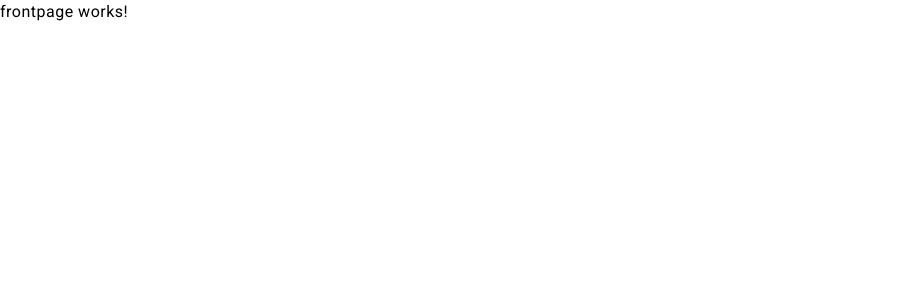
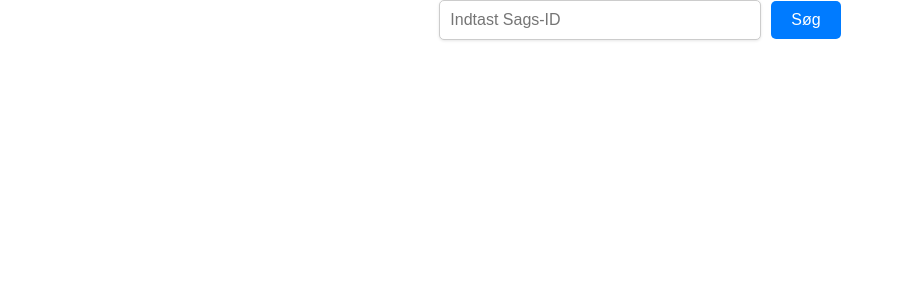
Before and after one commit to shadeisroot/RepairOpsFront, an Angular app: page /frontpage in a window 1280 px wide. Shown: the top 300 px of the page, without its empty margins (0-904 px from the left). Built offline with nearby package versions, Linux system fonts and the light colour scheme.

Commit message:
søge på sag i frontpage :)

```diff
--- a/src/app/app.routes.ts
+++ b/src/app/app.routes.ts
@@ -7,7 +7,7 @@ import {CasesListComponent} from '../cases-list/cases-list.component';
 import {NgModule} from '@angular/core';
 
 export const routes: Routes = [
-  {path: '', redirectTo: 'caseslist', pathMatch: 'full' },
+  {path: '', redirectTo: 'frontpage', pathMatch: 'full' },
   {path : 'login', component: LoginComponent},
   {path : 'frontpage', component: FrontpageComponent},
   {path : 'case', component: CaseMakerComponent, canActivate: [AuthGuard]},
--- a/src/frontpage/frontpage.component.css
+++ b/src/frontpage/frontpage.component.css
@@ -0,0 +1,82 @@
+/* Generel styling */
+body {
+  font-family: Arial, sans-serif;
+  line-height: 1.6;
+  margin: 20px;
+  background-color: #f9f9f9;
+  color: #333;
+}
+
+/* Container for søgefelt og knap */
+div {
+  margin-bottom: 20px;
+  text-align: center;
+}
+
+/* Inputfelt styling */
+input[type="text"] {
+  padding: 10px;
+  width: 300px;
+  font-size: 16px;
+  border: 1px solid #ccc;
+  border-radius: 5px;
+  box-shadow: 0px 1px 3px rgba(0, 0, 0, 0.1);
+  transition: all 0.3s ease;
+}
+
+input[type="text"]:focus {
+  border-color: #007bff;
+  box-shadow: 0px 0px 5px rgba(0, 123, 255, 0.5);
+  outline: none;
+}
+
+/* Knap styling */
+button {
+  padding: 10px 20px;
+  margin-left: 10px;
+  background-color: #007bff;
+  color: white;
+  border: none;
+  border-radius: 5px;
+  font-size: 16px;
+  cursor: pointer;
+  transition: background-color 0.3s ease;
+}
+
+button:hover {
+  background-color: #0056b3;
+}
+
+/* Tabel styling */
+table {
+  width: 100%;
+  border-collapse: collapse;
+  margin: 20px 0;
+  background-color: white;
+  box-shadow: 0px 4px 6px rgba(0, 0, 0, 0.1);
+  border-radius: 5px;
+  overflow: hidden;
+}
+
+table th, table td {
+  padding: 12px 15px;
+  text-align: left;
+  border-bottom: 1px solid #ddd;
+}
+
+table th {
+  background-color: #007bff;
+  color: white;
+}
+
+table tr:hover {
+  background-color: #f1f1f1;
+}
+
+/* Fejlmeddelelse */
+.error-message {
+  color: #d9534f;
+  font-weight: bold;
+  text-align: center;
+  margin-top: 10px;
+}
--- a/src/frontpage/frontpage.component.html
+++ b/src/frontpage/frontpage.component.html
@@ -1 +1,47 @@
-<p>frontpage works!</p>
+<div>
+  <!-- Søgefelt -->
+  <input
+    type="text"
+    [(ngModel)]="searchId"
+    placeholder="Indtast Sags-ID"
+  />
+  <button (click)="searchCaseById()">Søg</button>
+</div>
+
+<!-- Vis fundet sag -->
+<div *ngIf="foundCase">
+  <h3>Fundet Sag</h3>
+  <table>
+    <tr>
+      <th>ID</th>
+      <th>Kunde</th>
+      <th>Udstyrstype</th>
+      <th>Problem</th>
+      <th>Oprettet</th>
+      <th>Forventet Levering</th>
+      <th>Prioritet</th>
+      <th>Tildelt Tekniker</th>
+      <th>Status</th>
+    </tr>
+    <tr>
+      <td>{{ foundCase.id }}</td>
+      <td>{{ foundCase.customerName }}</td>
+      <td>{{ foundCase.equipmentType }}</td>
+      <td>{{ foundCase.problemDescription }}</td>
+      <td>{{ foundCase.creationDate | date: 'dd-MM-yyyy' }}</td>
+      <td>
+        {{ foundCase.expectedDeliveryDate
+        ? (foundCase.expectedDeliveryDate | date: 'dd-MM-yyyy')
+        : 'Ikke angivet' }}
+      </td>
+      <td>{{ foundCase.priority }}</td>
+      <td>{{ foundCase.assignedTechnician }}</td>
+      <td>{{ foundCase.status }}</td>
+    </tr>
+  </table>
+</div>
+
+<!-- Hvis ingen sag blev fundet -->
+<div *ngIf="searchError" class="error-message">
+  {{ searchError }}
+</div>
--- a/src/frontpage/frontpage.component.ts
+++ b/src/frontpage/frontpage.component.ts
@@ -1,12 +1,43 @@
 import { Component } from '@angular/core';
+import {Case, CaseService} from '../Services/case.service';
+import {CommonModule, DatePipe} from '@angular/common';
+import {FormsModule} from '@angular/forms';
 
 @Component({
   selector: 'app-frontpage',
   standalone: true,
-  imports: [],
+  imports: [
+    DatePipe,
+    CommonModule,
+    FormsModule
+  ],
   templateUrl: './frontpage.component.html',
   styleUrl: './frontpage.component.css'
 })
 export class FrontpageComponent {
+  searchId: string = ''; // ID til søgning
+  foundCase: Case | null = null; // Fundet sag
+  searchError: string | null = null; // Fejlmeddelelse
 
+  constructor(private caseService: CaseService) {}
+
+  searchCaseById(): void {
+    if (!this.searchId) {
+      this.searchError = 'Sags-ID skal udfyldes.';
+      this.foundCase = null;
+      return;
+    }
+
+    this.caseService.getCase(this.searchId).subscribe({
+      next: (caseItem) => {
+        this.foundCase = caseItem; // Gem fundet sag
+        this.searchError = null; // Nulstil fejlmeddelelse
+      },
+      error: (err) => {
+        console.error('Fejl ved hentning af sag:', err);
+        this.foundCase = null; // Ryd fundet sag
+        this.searchError = 'Sagen blev ikke fundet. Tjek ID og prøv igen.';
+      }
+    });
+  }
 }
```
